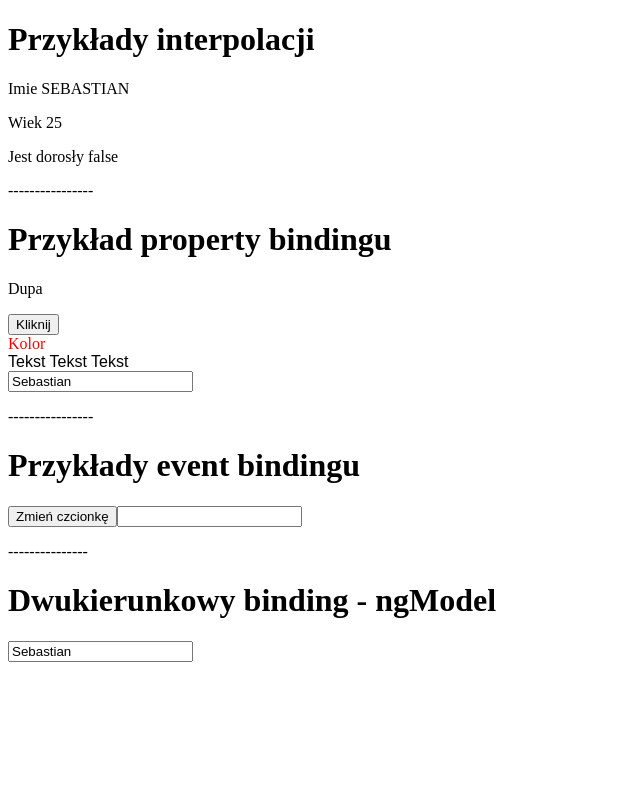
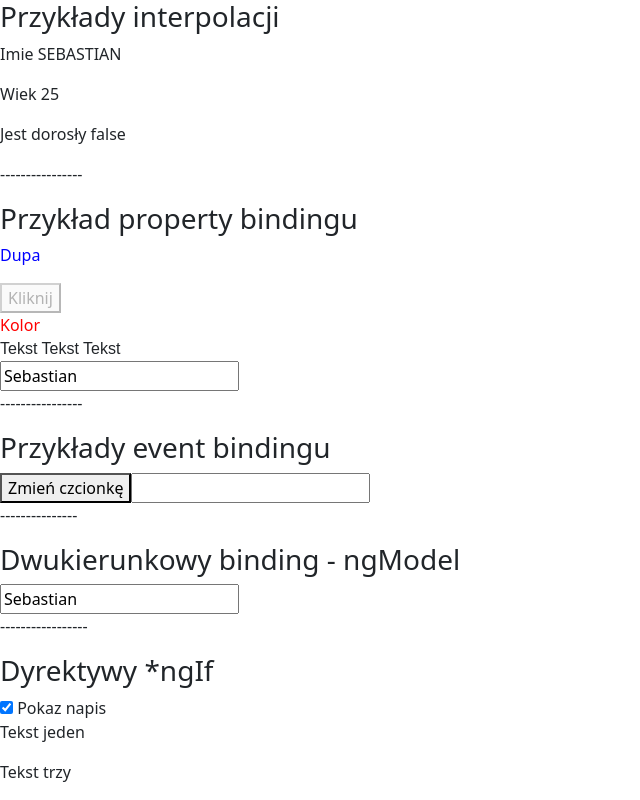
Before and after one commit to sebastianpgab/BusinessBuddyFront, an Angular app: page / in a window 1280 px wide. Shown: the whole page, without its empty margins (0-640 px from the left). Built offline with nearby package versions, Linux system fonts and the light colour scheme.

Commit message:
Explore ngIf, ng-template usage add bootstrap

```diff
--- a/angular.json
+++ b/angular.json
@@ -52,7 +52,8 @@
               "src/assets"
             ],
             "styles": [
-              "src/styles.scss"
+              "src/styles.scss",
+              "node_modules/bootstrap/dist/css/bootstrap.min.css"
             ],
             "scripts": []
           },
--- a/package.json
+++ b/package.json
@@ -18,6 +18,7 @@
     "@angular/platform-browser": "^14.1.0",
     "@angular/platform-browser-dynamic": "^14.1.0",
     "@angular/router": "^14.1.0",
+    "bootstrap": "^5.3.2",
     "rxjs": "~7.5.0",
     "tslib": "^2.3.0",
     "zone.js": "~0.11.4"
--- a/src/app/app.component.ts
+++ b/src/app/app.component.ts
@@ -1,16 +1,17 @@
-import { Component } from '@angular/core';
+import { Component} from '@angular/core';
+
 
 @Component({
   selector: 'app-root',
   template: `
 
-   <h1>Przykłady interpolacji</h1>
+   <h3>Przykłady interpolacji</h3>
    <p>Imie {{name.toUpperCase()}}</p>
    <p>Wiek {{25}}</p>
    <p>Jest dorosły {{isAdult}}</p>
 
    <p>----------------</p>
-   <h1>Przykład property bindingu</h1>
+   <h3>Przykład property bindingu</h3>
    <p [class.changeColour] = "isActiv">Dupa</p>
    <button [disabled] = "isActiv">Kliknij</button>
    <div [style.color]="isHighlighted ? 'red' : 'blue'">Kolor</div>
@@ -18,14 +19,28 @@ import { Component } from '@angular/core';
    <input [value]= "name">
 
    <p>----------------</p>
-   <h1>Przykłady event bindingu</h1>
+   <h3>Przykłady event bindingu</h3>
    <button (click)="changeFontMethod()" type="button" >Zmień czcionkę</button>
    <input type="text" (input)="onInputChange($event)">
 
    <p>---------------</p>
-   <h1>Dwukierunkowy binding - ngModel</h1>
+   <h3>Dwukierunkowy binding - ngModel</h3>
 
    <input type="text" [(ngModel)]= "name">
+
+   <p>-----------------</p>
+   <h3>Dyrektywy *ngIf</h3>
+
+   <div type="button">
+    <label> <input type="checkbox" [(ngModel)]="isActiv"> Pokaz napis</label>
+   </div>
+
+   <div *ngIf="isActiv; then tekst1 else tekst2"></div>
+   <ng-template #tekst1> <p>Tekst jeden<p> </ng-template>
+   <ng-template #tekst2> <p>Tekst dwa<p> </ng-template>
+
+   <div *ngIf="isActiv"><p>Tekst trzy</p></div>
+
 
   `,
   styles: [
@@ -40,7 +55,7 @@ export class AppComponent {
   name = 'Sebastian';
   age = 25
   isAdult = false;
-  isActiv = false;
+  isActiv = true;
   isHighlighted = true;
   changeFont:boolean = true;
 
```
Also changed, not shown: 1 other file (tests, documents, lock files or other folders).
